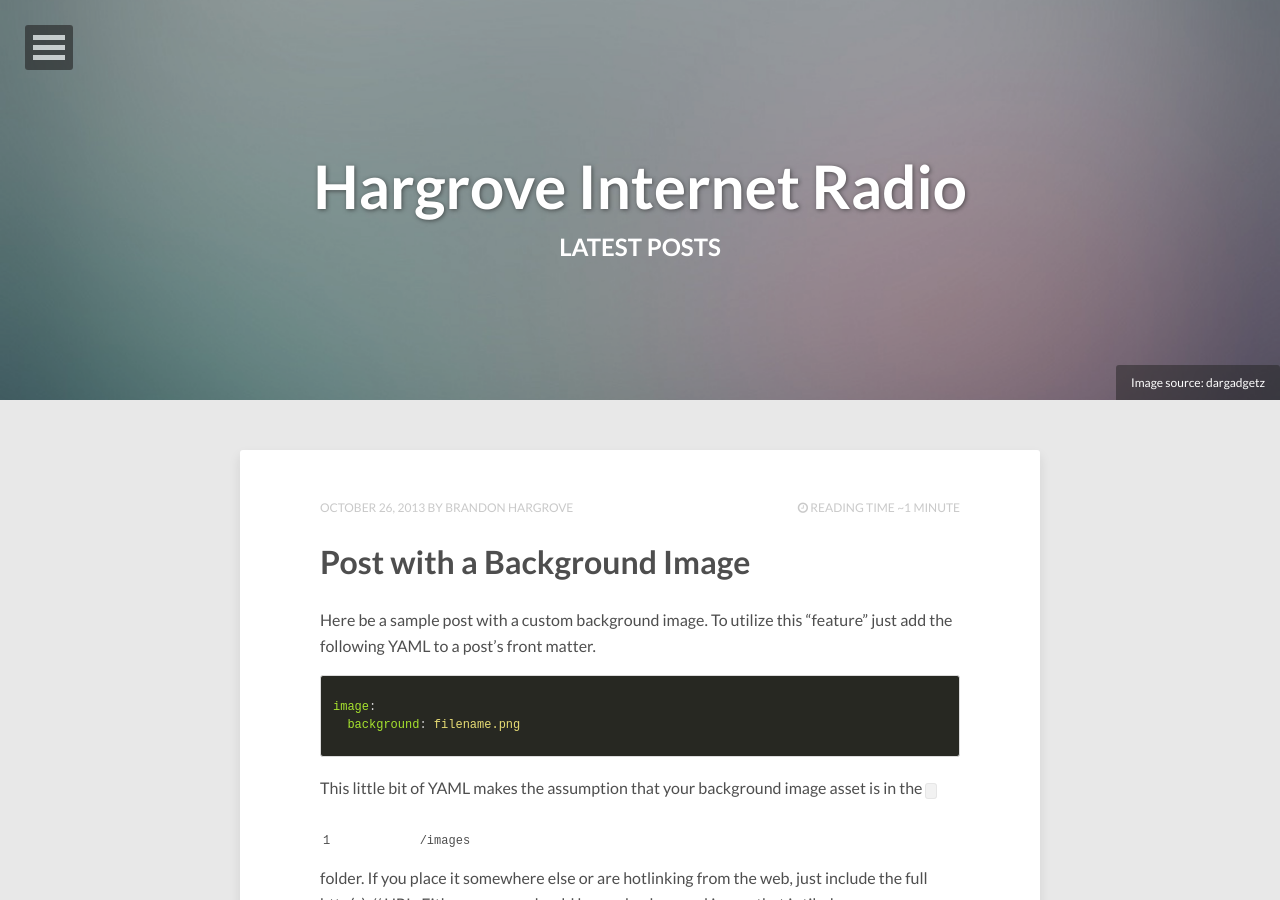
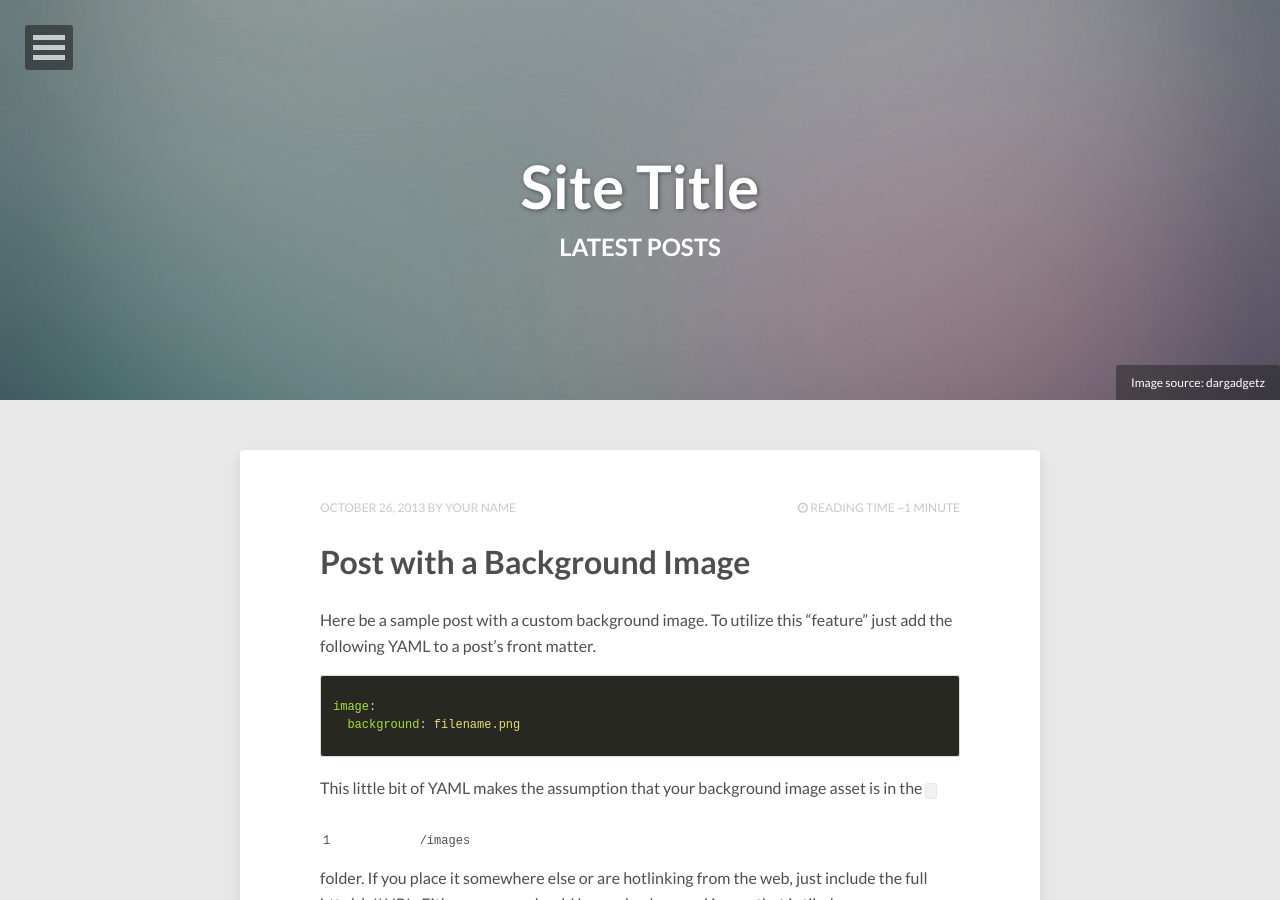
Before and after one commit to hargrove85/hargrove85.github.io, a Jekyll site: the page built from index.html, in a window 1280 px wide and 900 px high. Built offline with Jekyll 4.4.1, drawn with Linux system fonts in a browser that asks for light colours; nearby versions of some CDN libraries; the list of posts is cut into pages by our own code; some of the changed text lies outside the part shown.

Commit message:
config change

```diff
--- a/_config.yml
+++ b/_config.yml
@@ -1,17 +1,17 @@
-title:            Hargrove Internet Radio
-description:      Home of the Hargrove Internet Radio Podcast
+title:            Site Title
+description:      Describe your website here.
 disqus_shortname: hpstrtheme
 reading_time:     true
 words_per_minute: 200
 # Your site's domain goes here (eg: //mmistakes.github.io, http://mademistakes.com, etc)
 # When testing locally leave blank or use http://localhost:4000
-url: http://www.hargrove85.github.io
+url:
 
 # Owner/author information
 owner:
-  name:           Brandon Hargrove
+  name:           Your Name
   avatar:         avatar.jpg
-  bio:            "Cool as the other side of the pillow"
+  bio:            "Your bio goes here. It shouldn't be super long but a good two sentences or two should suffice."
   email:          you@email.com
   # Social networking links used in footer. Update and remove as you like.
   twitter:
```
